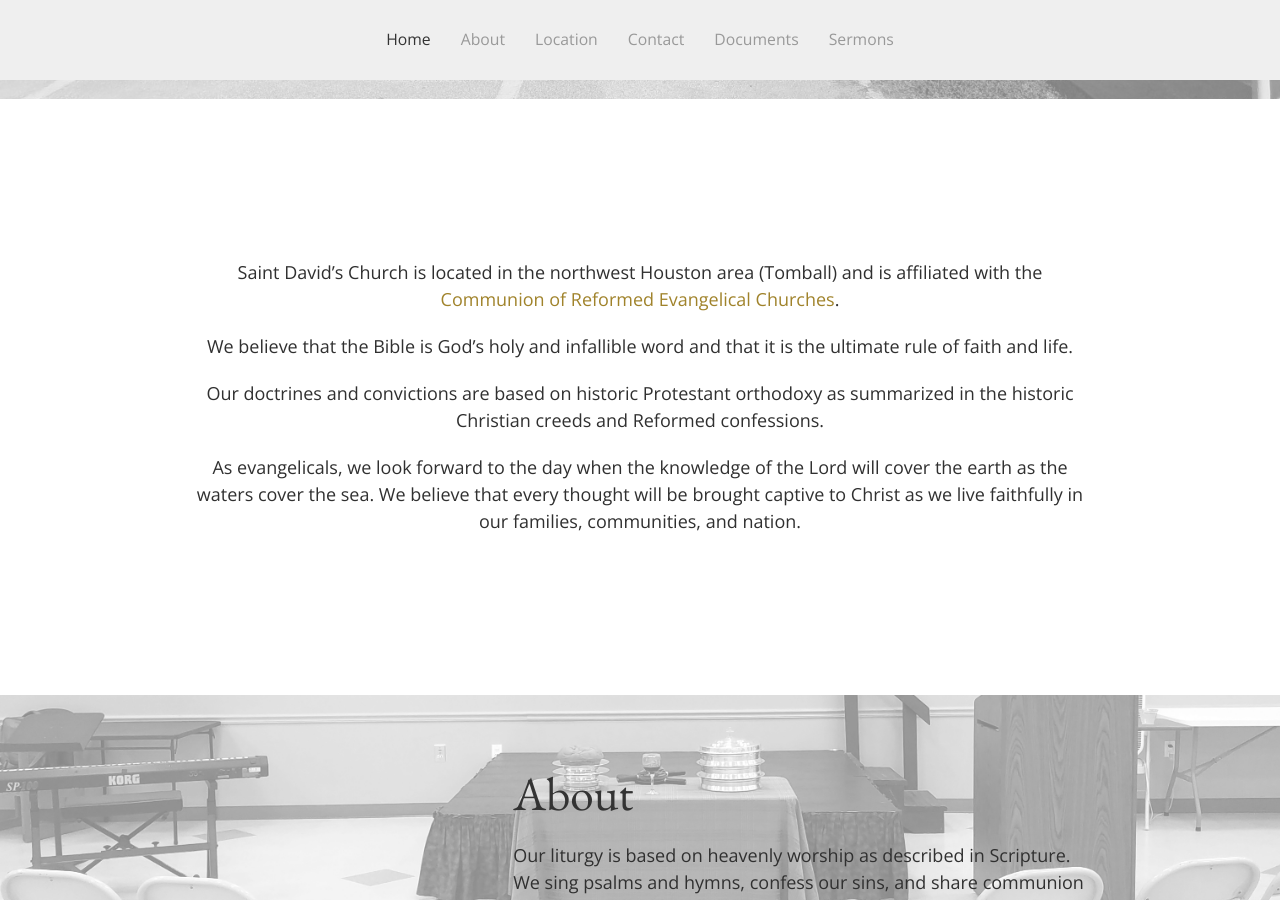
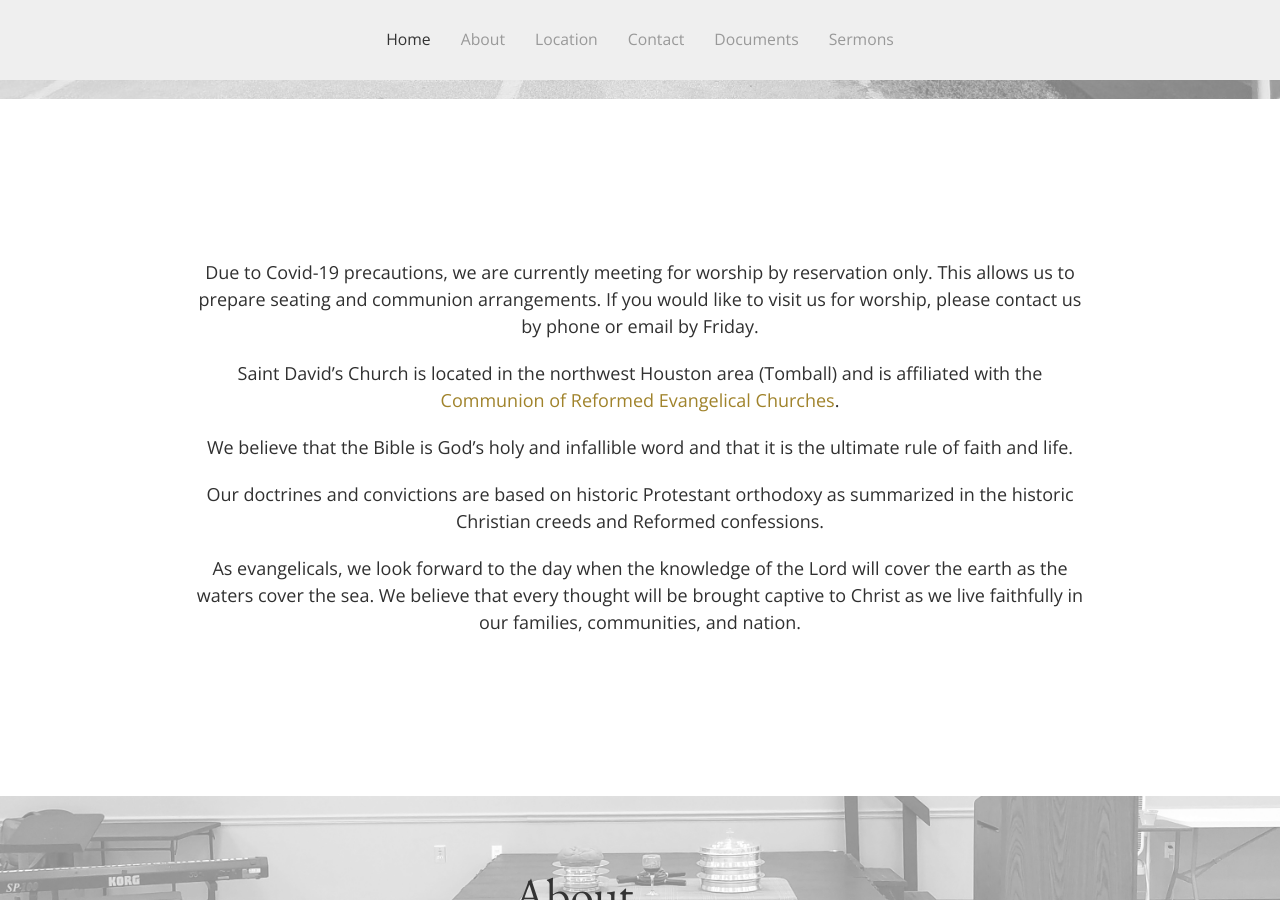
Before and after one commit to SaintDavidsChurch/website, a Jekyll site: the page built from index.html, in a window 1280 px wide and 900 px high, scrolled down 801 px. Built offline with Jekyll 4.4.1, drawn with Linux system fonts in a browser that asks for light colours.

Commit message:
Updated by InferCMS

```diff
--- a/_data/site_copy.yml
+++ b/_data/site_copy.yml
@@ -2,8 +2,11 @@ header:
 - 221 Market Street, Tomball TX
 - Sunday Worship 10 a.m.
 introduction:
-- Saint David's Church is located in the northwest Houston area (Tomball) and is affiliated
-  with the [Communion of Reformed Evangelical Churches](http://www.crechurches.org/).
+- "Due to Covid-19 precautions, we are currently meeting for worship by reservation\
+  \ only. This allows us to prepare seating and communion arrangements. If you would\
+  \ like to visit us for worship, please contact us by phone or email by Friday.\r\
+  \n\r\nSaint David's Church is located in the northwest Houston area (Tomball) and\
+  \ is affiliated with the [Communion of Reformed Evangelical Churches](http://www.crechurches.org/)."
 - We believe that the Bible is God's holy and infallible word and that it is the ultimate
   rule of faith and life.
 - Our doctrines and convictions are based on historic Protestant orthodoxy as summarized
```
